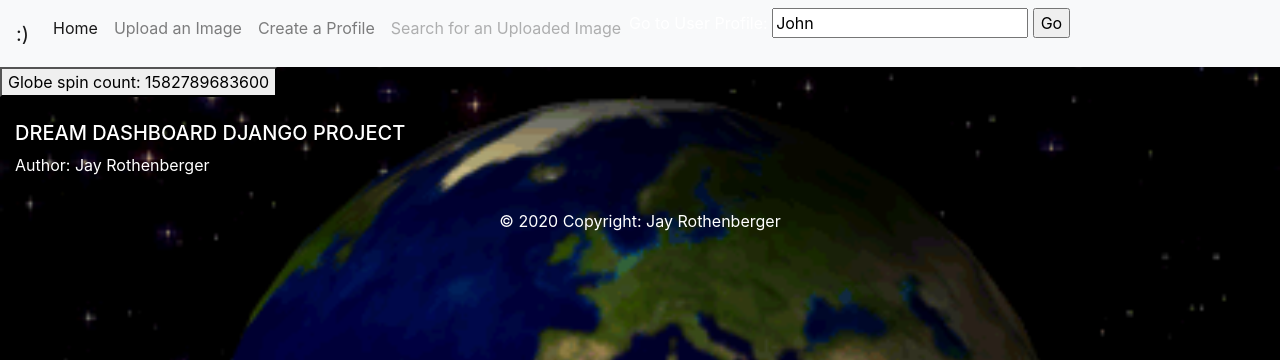
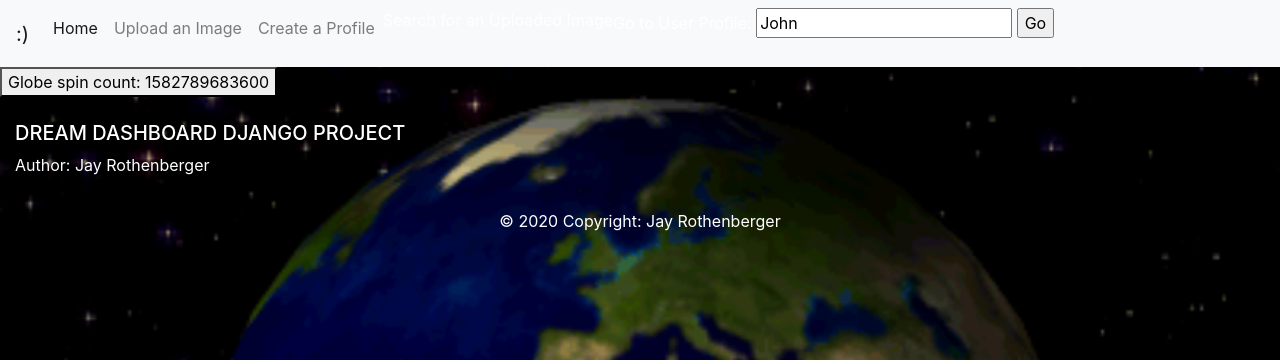
Before and after one commit to JayRothenberger/Personal-Website, a Django app: page / in a window 1280 px wide. Shown: the top 360 px of the page. Run offline with Django 3.2, Linux system fonts and the light colour scheme; some libraries are stand-ins or nearby versions.

Commit message:
Update index.html
updates:
nav link no longer disabled

```diff
--- a/personal/templates/personal/index.html
+++ b/personal/templates/personal/index.html
@@ -33,7 +33,7 @@
                       <a class="nav-link" href="newUser/">Create a Profile</a>
                     </li>
                     <li class="nav-item">
-                      <a class="nav-link disabled" href="imageSearch/">Search for an Uploaded Image</a>
+                      <a href="imageSearch/">Search for an Uploaded Image</a>
                     </li>
                     <li class="nav-item">
                         {% block content %}
```
